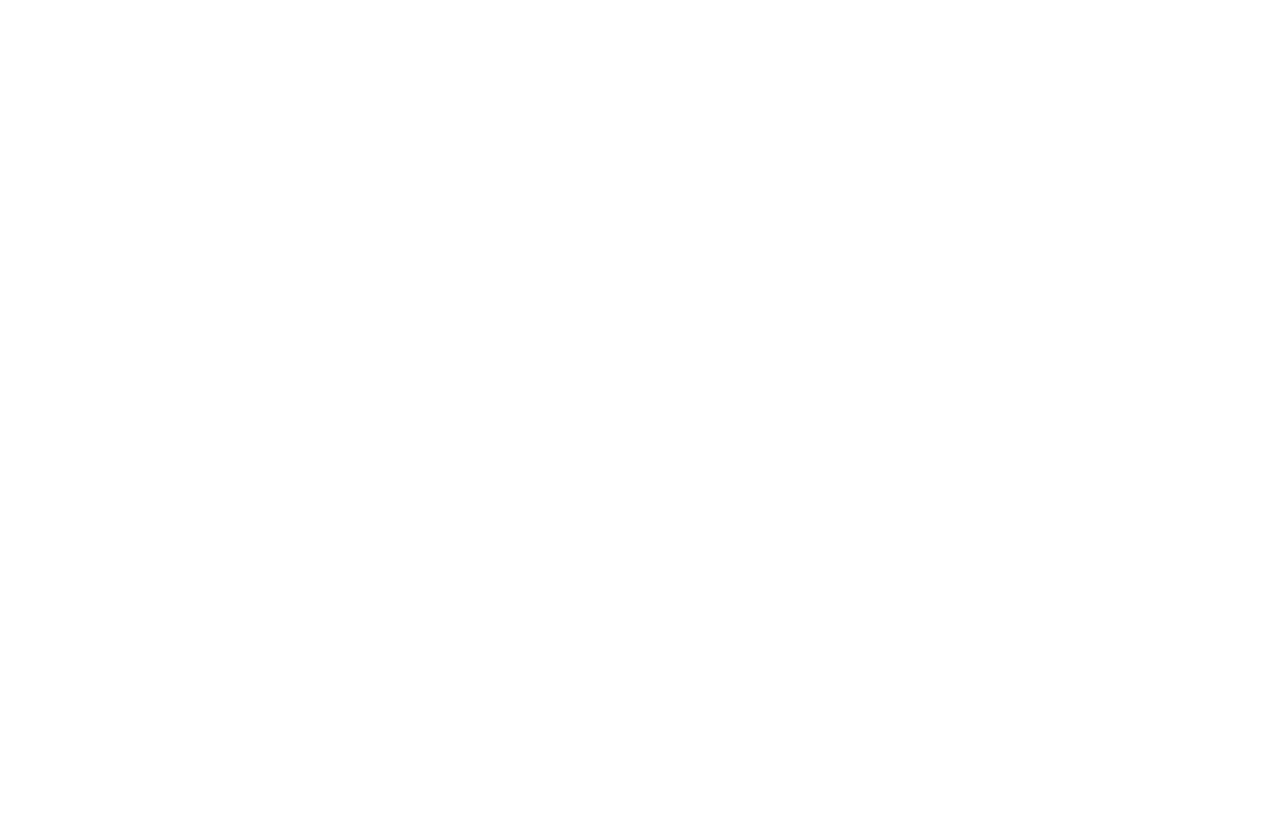
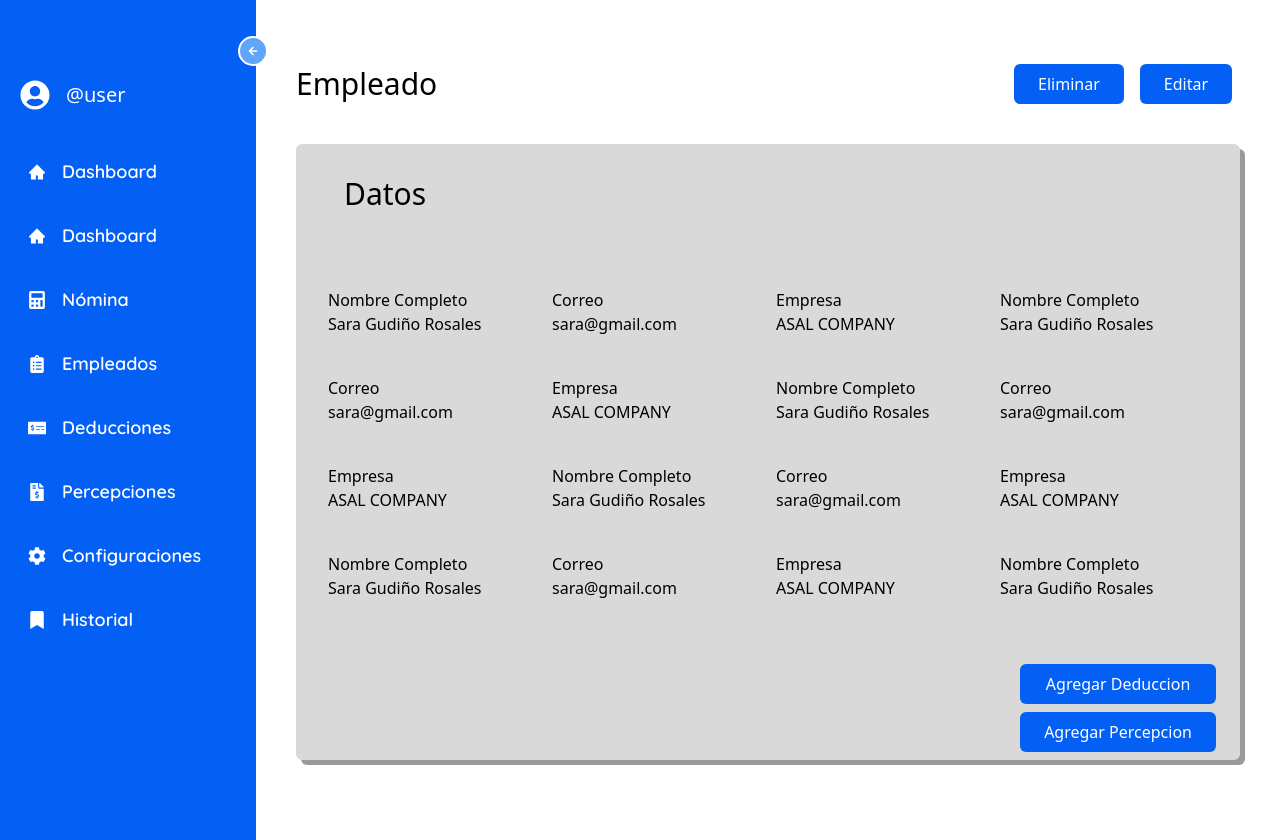
Before and after one commit to saritagud/Nomina_Frontend, a React (Vite) app: page /emplo in a window 1280 px wide. Before the commit this address had no page. Before the commit the page ends 800 px from the top, so only its background shows below. Built offline with nearby package versions, Linux system fonts and the light colour scheme; the HTML template or start-up script is replaced by a standard one.

Commit message:
Vista empleado hecha

```diff
--- a/src/App.jsx
+++ b/src/App.jsx
@@ -8,8 +8,9 @@
 import { Perceptions } from "./Components/Perceptions";
 import { Employees } from "./Components/Employees";
 import { Settings } from "./Components/Settings";
-import { Company } from "./Components/Company";
+import { Companies } from "./Components/Companies";
 import { Users } from "./Components/Users";
+import { Employe } from "./Components/Employe";
 function App() {
   return (
     <>
@@ -23,8 +24,9 @@
         <Route path="/empleados" element={<Employees />} />
         <Route path="/configuraciones" element={<Settings />} />
         <Route path="/dashboard2" element={<DashboardAdmin2 />} />
-        <Route path="/empresas" element={<Company />} />
+        <Route path="/empresas" element={<Companies />} />
         <Route path="/usuarios" element={<Users />} />
+        <Route path="/emplo" element={<Employe />} />
       </Routes>
     </>
   );
--- a/src/Components/Company.jsx
+++ b/src/Components/Companies.jsx
@@ -1,7 +1,7 @@
 import { SideBar } from "./Sidebar";
 import { useState, useEffect } from "react";
 
-export function Company() {
+export function Companies() {
   const [company, setCompany] = useState([]);
   useEffect(() => {
     fetch("http://localhost:3000/company/all", {
--- /dev/null
+++ b/src/Components/Employe.jsx
@@ -0,0 +1,100 @@
+import { SideBar } from "./Sidebar"
+
+export function Employe(){
+
+    return(
+        <>
+        <div className="flex">
+            <SideBar />
+            <main className="w-screen h-screen p-10 flex flex-col gap-4 mb-10">
+            <section className="flex justify-between items-center">
+                <h1 className="text-3xl">Empleado</h1>
+                <div className="m-2">
+                    <button className="bg-azulClaro m-4 p-2 pr-6 pl-6 text-white rounded-md">Eliminar</button>
+                    <button className="bg-azulClaro p-2 pr-6 pl-6 text-white rounded-md">Editar</button>
+                </div>
+            </section>
+                <>
+                    <section className="bg-grisOscuro rounded-md shadow-right-dark w-full px-4 border-separate border-spacing-0 border-spacing-y-4 h-screen grid grid-rows-4 gap-4 ">
+                        <div className="col-span-1">
+                            <h1 className="text-3xl m-8">Datos</h1>
+                        </div>
+                        <div className="row-start-2 row-span-3 break-all grid grid-cols-4 grid-rows-4 gap-4 p-4">
+                            <div className="nombre">
+                                <h1>Nombre Completo</h1>
+                                <h1>Sara Gudiño Rosales</h1>
+                            </div>
+                            <div className="nombre">
+                                <h1>Correo</h1>
+                                <h1>sara@gmail.com</h1>
+                            </div>
+                            <div className="nombre">
+                                <h1>Empresa</h1>
+                                <h1>ASAL COMPANY</h1>
+                            </div>
+                            <div className="nombre">
+                                <h1>Nombre Completo</h1>
+                                <h1>Sara Gudiño Rosales</h1>
+                            </div>
+                            <div className="nombre">
+                                <h1>Correo</h1>
+                                <h1>sara@gmail.com</h1>
+                            </div>
+                            <div className="nombre">
+                                <h1>Empresa</h1>
+                                <h1>ASAL COMPANY</h1>
+                            </div>
+                            <div className="nombre">
+                                <h1>Nombre Completo</h1>
+                                <h1>Sara Gudiño Rosales</h1>
+                            </div>
+                            <div className="nombre">
+                                <h1>Correo</h1>
+                                <h1>sara@gmail.com</h1>
+                            </div>
+                            <div className="nombre">
+                                <h1>Empresa</h1>
+                                <h1>ASAL COMPANY</h1>
+                            </div>
+                            <div className="nombre">
+                                <h1>Nombre Completo</h1>
+                                <h1>Sara Gudiño Rosales</h1>
+                            </div>
+                            <div className="nombre">
+                                <h1>Correo</h1>
+                                <h1>sara@gmail.com</h1>
+                            </div>
+                            <div className="nombre">
+                                <h1>Empresa</h1>
+                                <h1>ASAL COMPANY</h1>
+                            </div>
+                            <div className="nombre">
+                                <h1>Nombre Completo</h1>
+                                <h1>Sara Gudiño Rosales</h1>
+                            </div>
+                            <div className="nombre">
+                                <h1>Correo</h1>
+                                <h1>sara@gmail.com</h1>
+                            </div>
+                            <div className="nombre">
+                                <h1>Empresa</h1>
+                                <h1>ASAL COMPANY</h1>
+                            </div>
+                            <div className="nombre">
+                                <h1>Nombre Completo</h1>
+                                <h1>Sara Gudiño Rosales</h1>
+                            </div>
+                        </div>
+                        <div className="flex justify-end m-2">
+                            <div className="flex flex-col gap-2">
+                                <button className="bg-azulClaro p-2 pr-6 pl-6 text-white rounded-md">Agregar Deduccion</button>
+                                <button className="bg-azulClaro p-2 pr-6 pl-6 text-white rounded-md">Agregar Percepcion</button>
+                            </div>
+                        </div>
+                    </section>
+                </>
+            </main>
+        </div>
+        </>
+    )
+}
```
